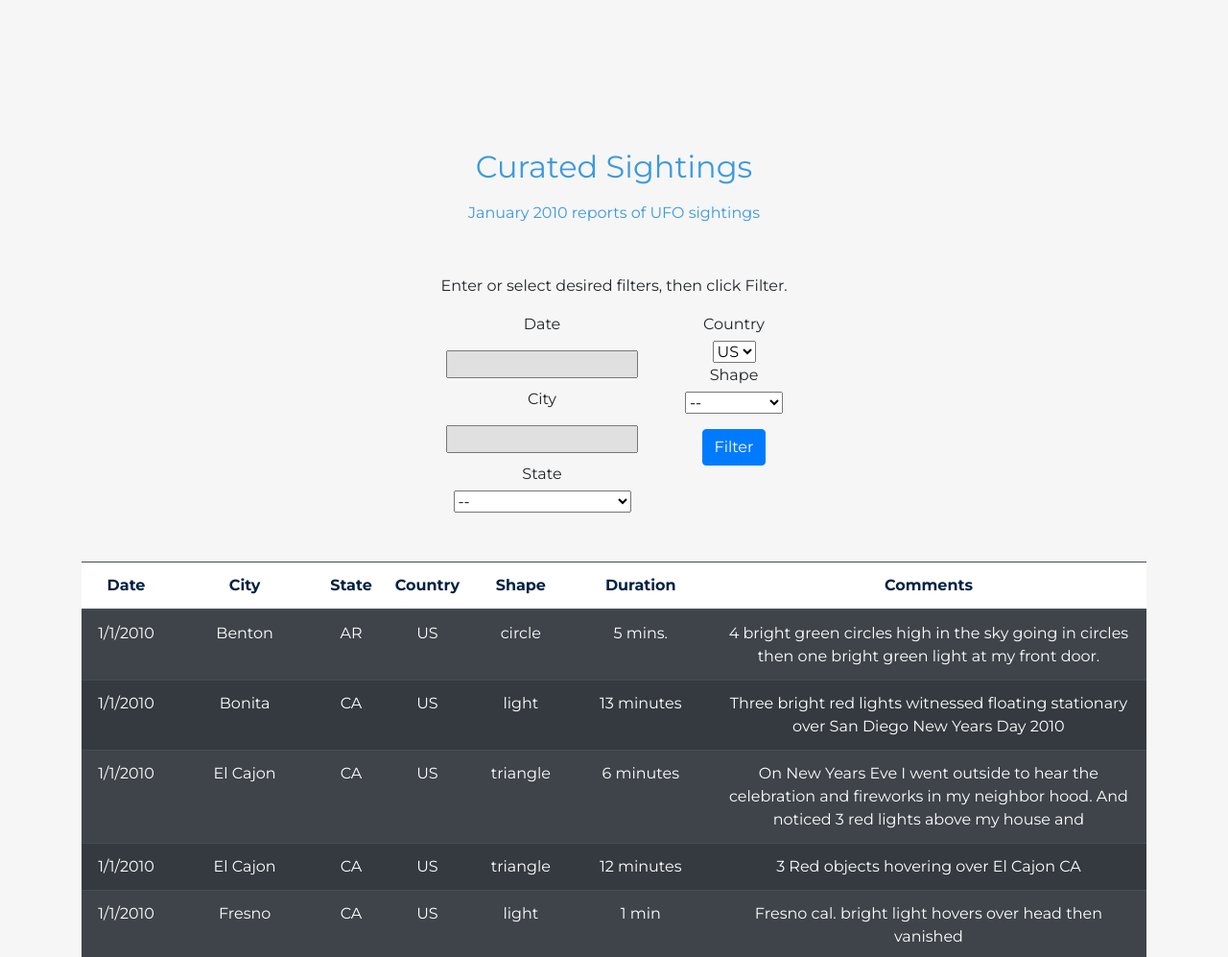
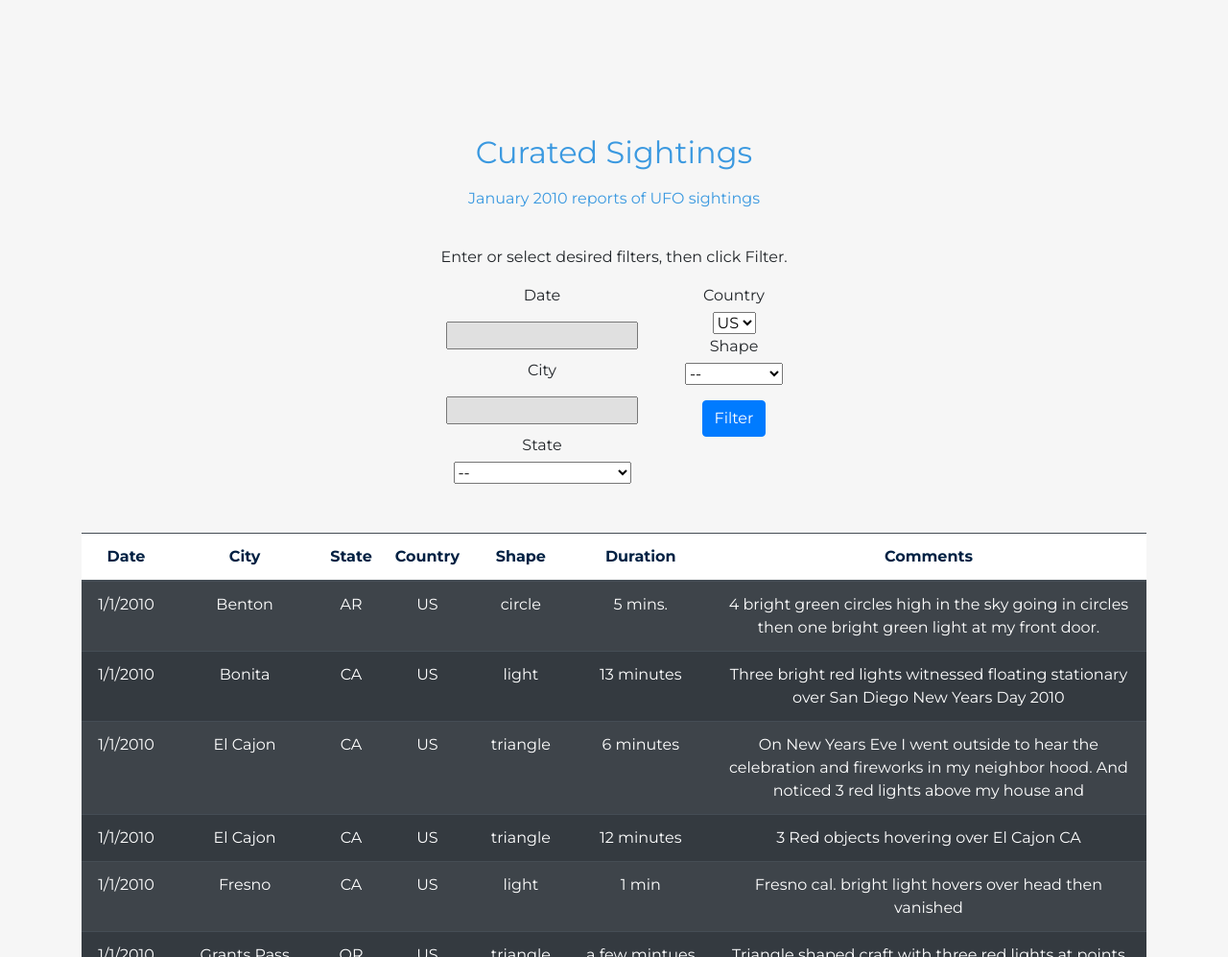
Before and after one commit to janinewhite/javascript-challenge, a plain HTML site: page index.html in a window 1280 px wide. Shown: the part 1879-2876 px from the top of the page at 96% size. Drawn offline with nearby package versions, Linux system fonts and the light colour scheme; some packages are replaced by stand-ins of ours; a script that the page names is missing.

Commit message:
updated margins and padding

```diff
--- a/index.html
+++ b/index.html
@@ -41,7 +41,7 @@
                     href="#CuratedSightings"><button class="btn btn-outline-light btn-lg" type="button">Reports</button></a>
             </div>
         </section>
-        <section class="clean-block clean-info dark">
+        <section class="clean-block clean-info dark" style="padding-bottom: 0px;">
             <div class="container" id="NotableNews">
                 <div class="block-heading">
                     <h2 class="text-info">Notable News</h2>
@@ -75,10 +75,10 @@
                     </div>
                 </div>
             </div>
-            <div class="container" id="CuratedSightings" style="padding-top: 15px;padding-bottom: 15px;margin-top: 50px;">
+            <div class="container" id="CuratedSightings" style="padding-top: 0px;padding-bottom: 0px;margin-top: 50px;">
                 <div class="text-center block-heading">
                     <h2 class="text-center text-info">Curated Sightings</h2>
-                    <h6 class="text-center text-info">January 2010 reports of UFO sightings<br></h6>
+                    <h6 class="text-center text-info" style="margin-bottom: 0px;">January 2010 reports of UFO sightings<br></h6>
                 </div>
             </div>
             <div class="container" id="Filters" style="max-width: 400px;">
```
Also changed, not shown: 1 other file.
